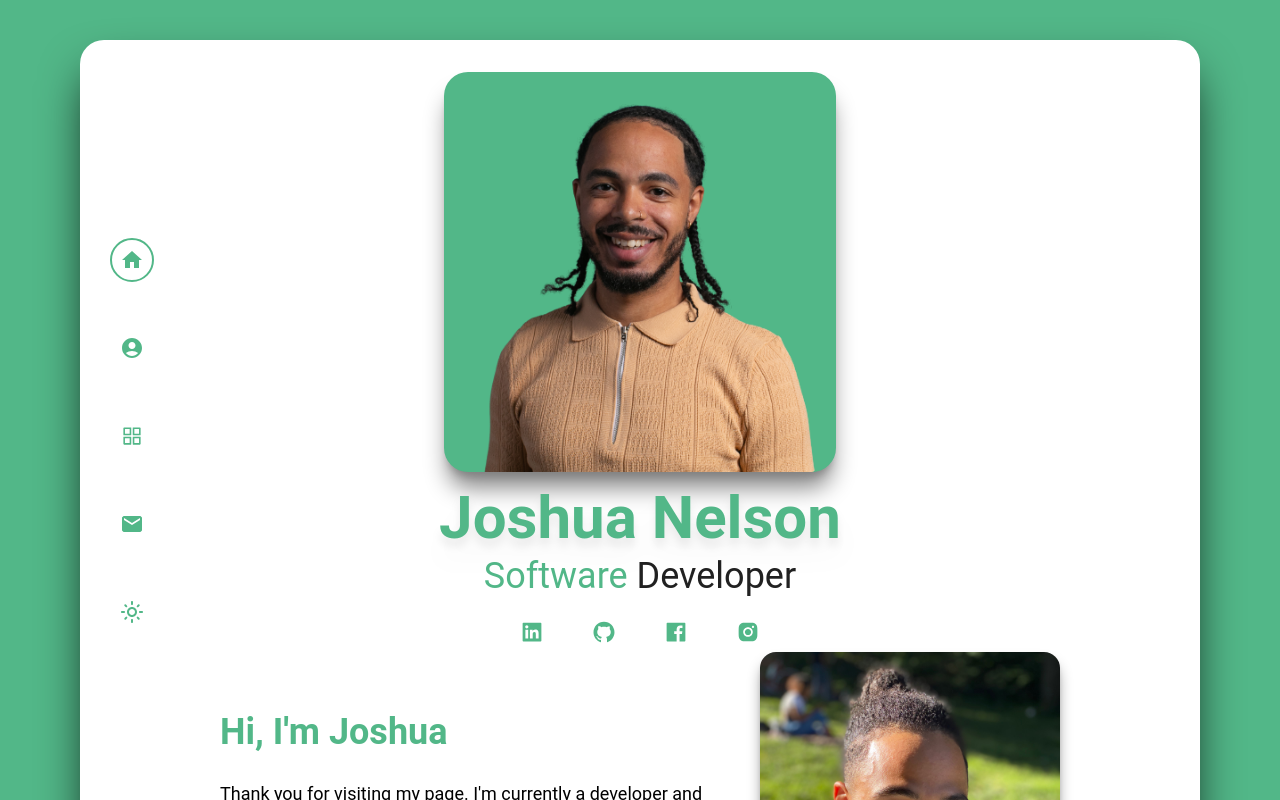
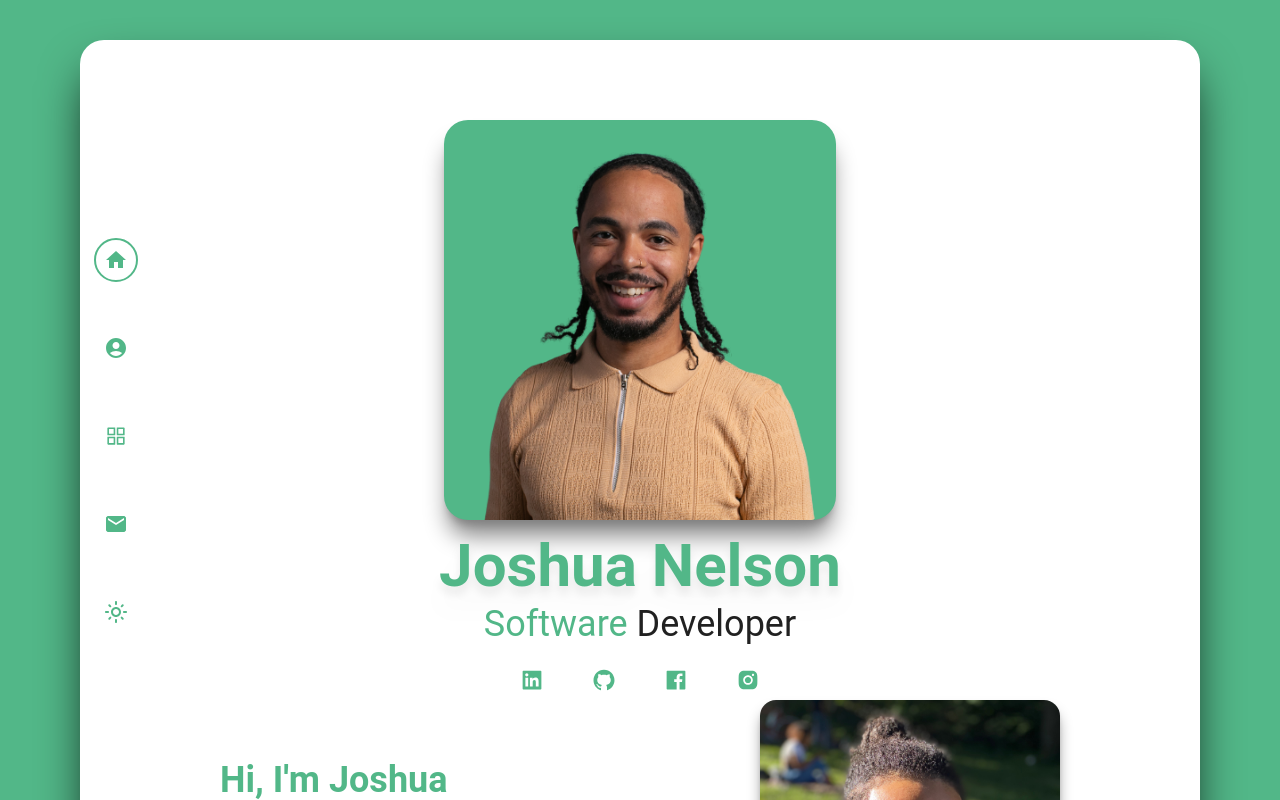
Before and after one commit to joshuanelsondev/portfolio, a React (Vite) app: page / in a window 1280 px wide. Shown: the top 800 px of the page. Built offline with nearby package versions, Linux system fonts and the light colour scheme.

Commit message:
Edit positioning of the nav bar

```diff
--- a/src/Components/Nav.jsx
+++ b/src/Components/Nav.jsx
@@ -37,7 +37,7 @@ export default function Nav({ handleThemeChange }) {
     <div>
       {/* Nav bar Container */}
       <div
-        className={`hidden md:flex flex-col fixed top-[30%] left-10 xl:left-20 2xl:left-40 pl-4 gap-12 sm:ml-4 z-40`}
+        className={`hidden md:flex flex-col fixed top-[30%] left-6 xl:left-16 2xl:left-36 pl-4 gap-12 sm:ml-4 z-40`}
       >
         {/* Loop through the nav buttons */}
         {navIcons.map((button) => {
--- a/src/HomePage.jsx
+++ b/src/HomePage.jsx
@@ -9,7 +9,7 @@ import Nav from "./Components/Nav";
 export default function HomePage({ handleThemeChange }) {
 
     return (
-      <div className="h-full w-full min-w-fit flex flex-col items-center p-8">
+      <div className="h-full w-full min-w-fit flex flex-col items-center p-8 sm:p-20">
           <Nav handleThemeChange={handleThemeChange} />
           <HomeComponent />
           <AboutComponent />
```
